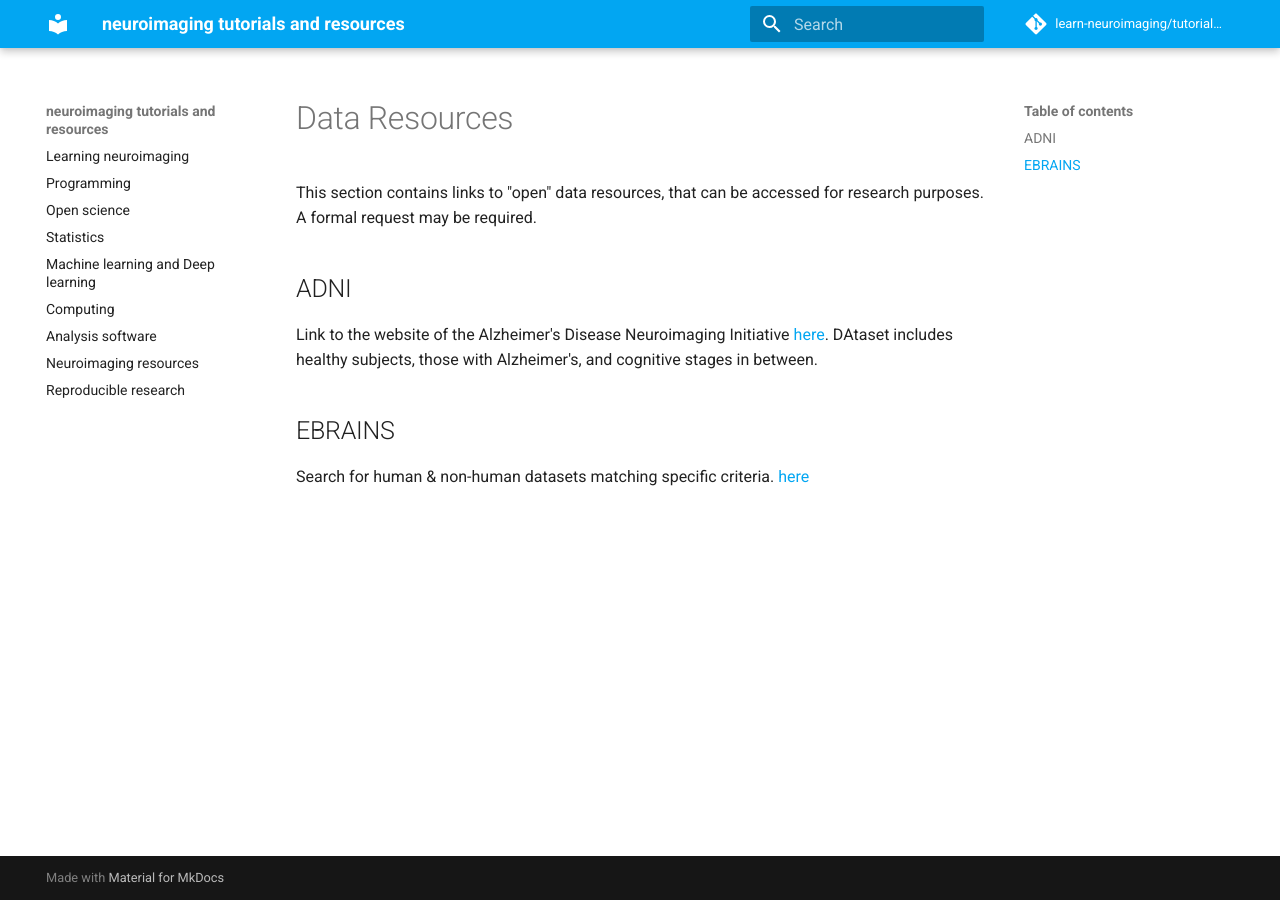
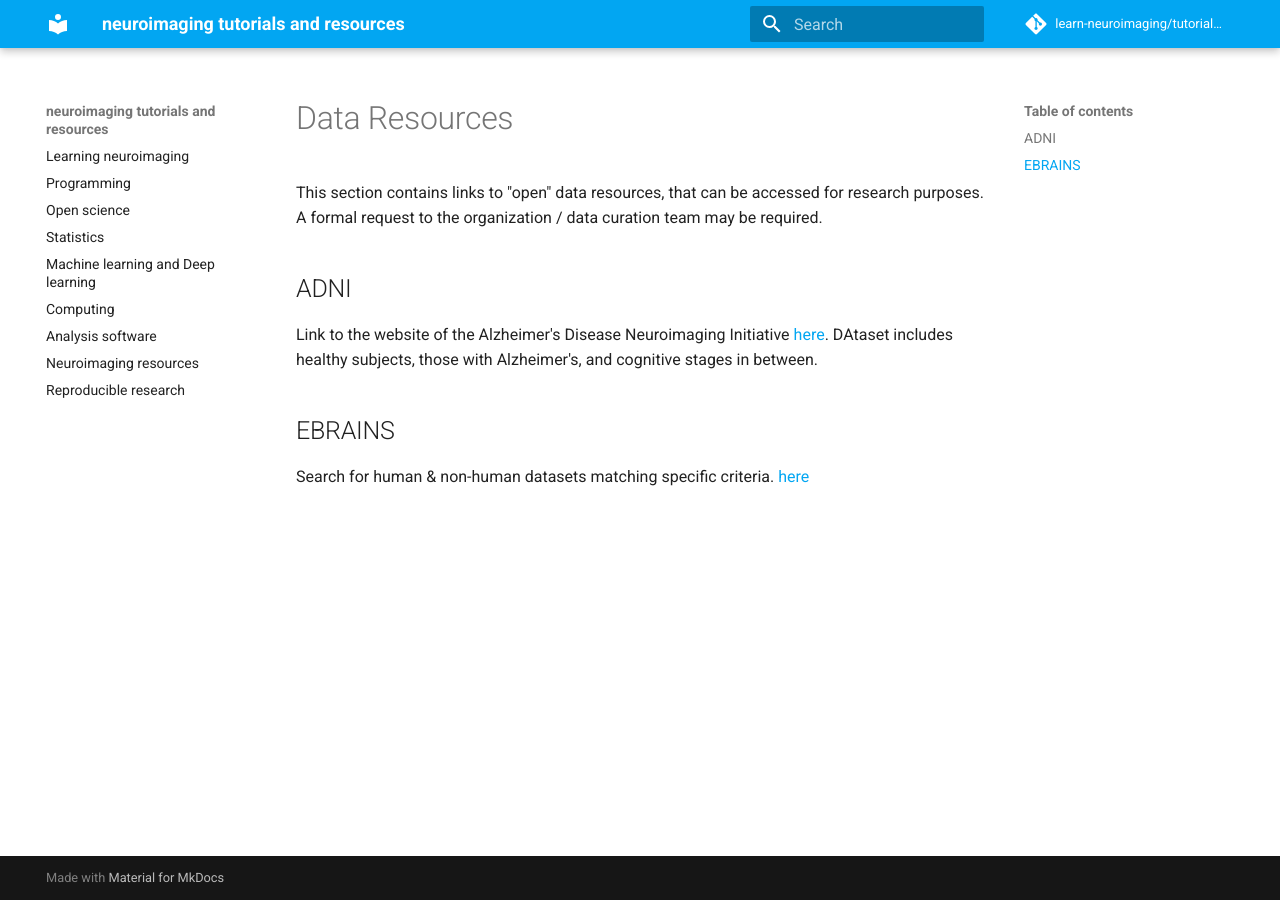
Before and after one commit to learn-neuroimaging/hitchhackers_guide_brain, an MkDocs documentation site: the page built from docs/open_data.md, in a window 1280 px wide. Built offline with MkDocs 1.6.1 and Material for MkDocs 9.7.7, drawn with Linux system fonts in a browser that asks for light colours; comment, search, counter and statistics services are not loaded.

Commit message:
edit open_data.md

```diff
--- a/docs/open_data.md
+++ b/docs/open_data.md
@@ -1,5 +1,5 @@
 # Data Resources
- This section contains links to "open" data resources, that can be accessed for research purposes. A formal request may be required.
+ This section contains links to "open" data resources, that can be accessed for research purposes. A formal request to the organization / data curation team may be required.
 
 ## ADNI
  Link to the website of the Alzheimer's Disease Neuroimaging Initiative [here](http://adni.loni.usc.edu/data-samples/access-data/). DAtaset includes healthy subjects, those with Alzheimer's, and cognitive stages in between.
```
